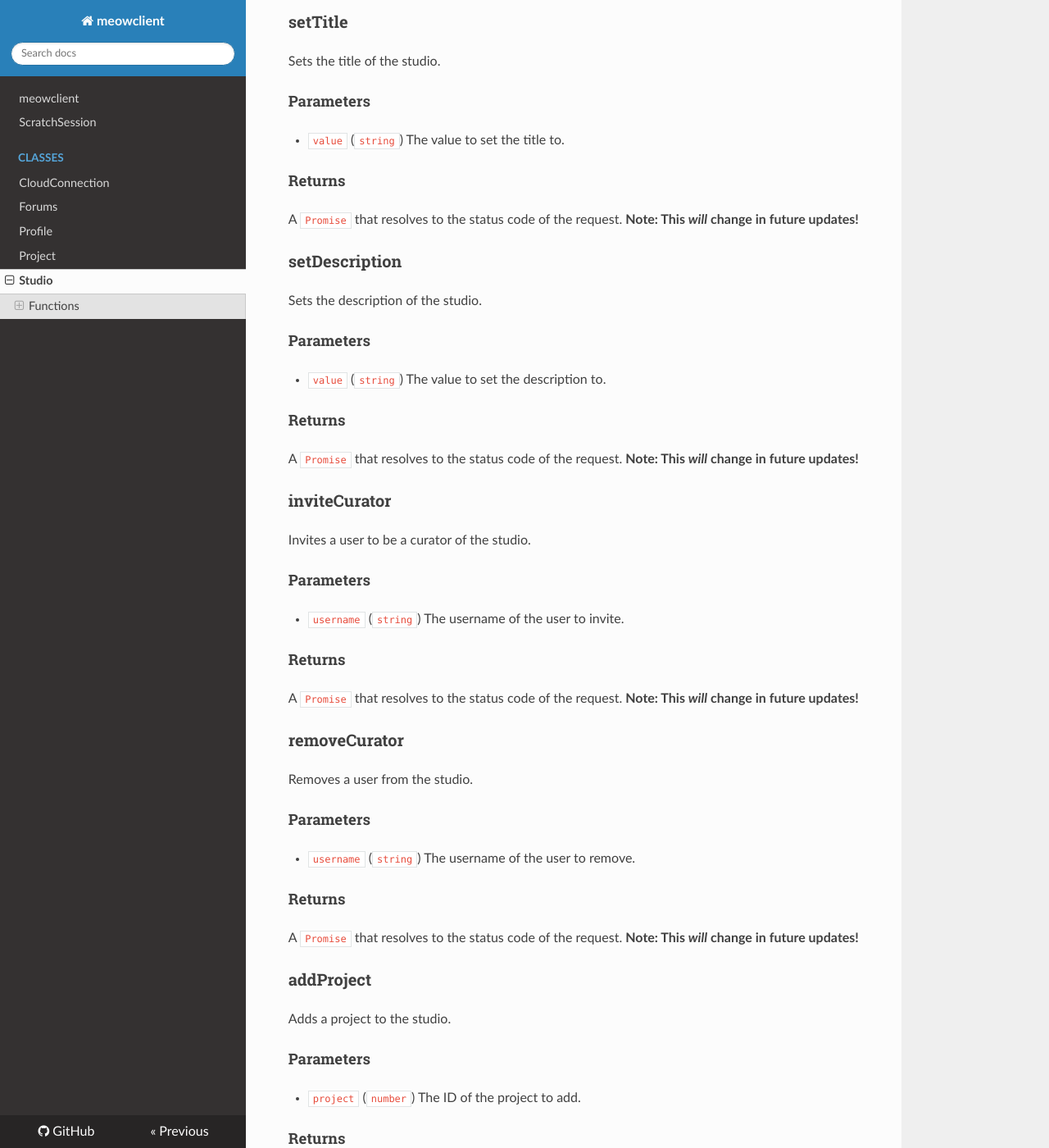
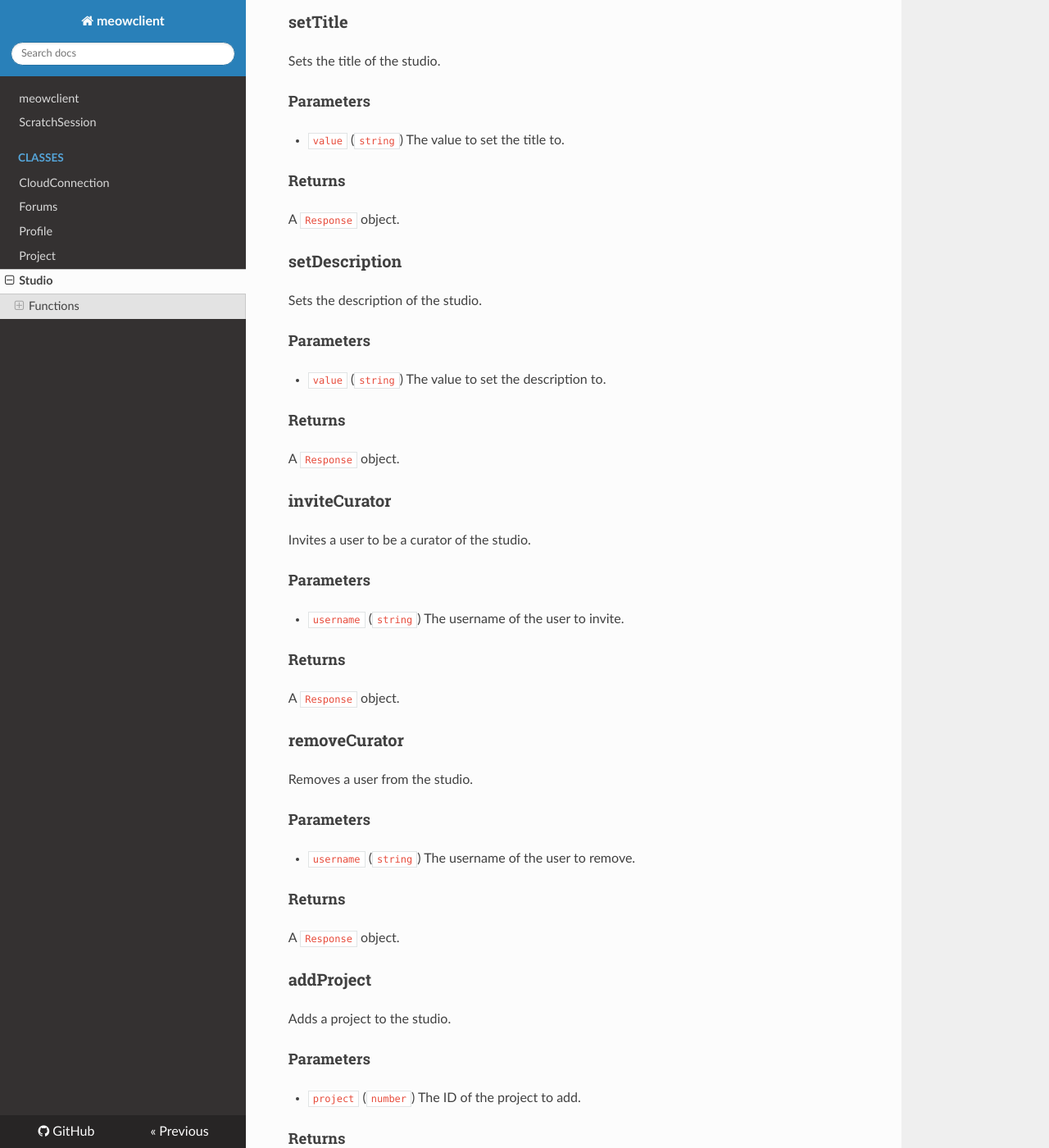
Before and after one commit to webdev03/meowclient, an MkDocs documentation site: the page built from docs/pages/classes/Studio.md, in a window 1280 px wide and 1400 px high, scrolled down 350 px. Shown: the whole window at 82% size. Built offline with MkDocs 1.6.1, drawn with Linux system fonts in a browser that asks for light colours; nearby versions of some CDN libraries; some of the changed text lies outside the part shown.

Commit message:
change docs for new changes

```diff
--- a/docs/pages/classes/Studio.md
+++ b/docs/pages/classes/Studio.md
@@ -18,8 +18,7 @@ Sets the title of the studio.
 
 #### Returns
 
-A `Promise` that resolves to the status code of the request.
-**Note: This _will_ change in future updates!**
+A `Response` object.
 
 ### setDescription
 
@@ -31,8 +30,7 @@ Sets the description of the studio.
 
 #### Returns
 
-A `Promise` that resolves to the status code of the request.
-**Note: This _will_ change in future updates!**
+A `Response` object.
 
 ### inviteCurator
 
@@ -44,8 +42,7 @@ Invites a user to be a curator of the studio.
 
 #### Returns
 
-A `Promise` that resolves to the status code of the request.
-**Note: This _will_ change in future updates!**
+A `Response` object.
 
 ### removeCurator
 
@@ -57,7 +54,7 @@ Removes a user from the studio.
 
 #### Returns
 
-A `Promise` that resolves to the status code of the request. **Note: This _will_ change in future updates!**
+A `Response` object.
 
 ### addProject
 
@@ -69,7 +66,7 @@ Adds a project to the studio.
 
 #### Returns
 
-A `Promise` that resolves to the status code of the request. **Note: This _will_ change in future updates!**
+A `Response` object.
 
 ### removeProject
 
@@ -81,7 +78,7 @@ Removes a project from the studio.
 
 #### Returns
 
-A `Promise` that resolves to the status code of the request. **Note: This _will_ change in future updates!**
+A `Response` object.
 
 ### getCurators
 
```
Also changed, not shown: docs/pages/classes/Forums.md (+3 -6 lines).
